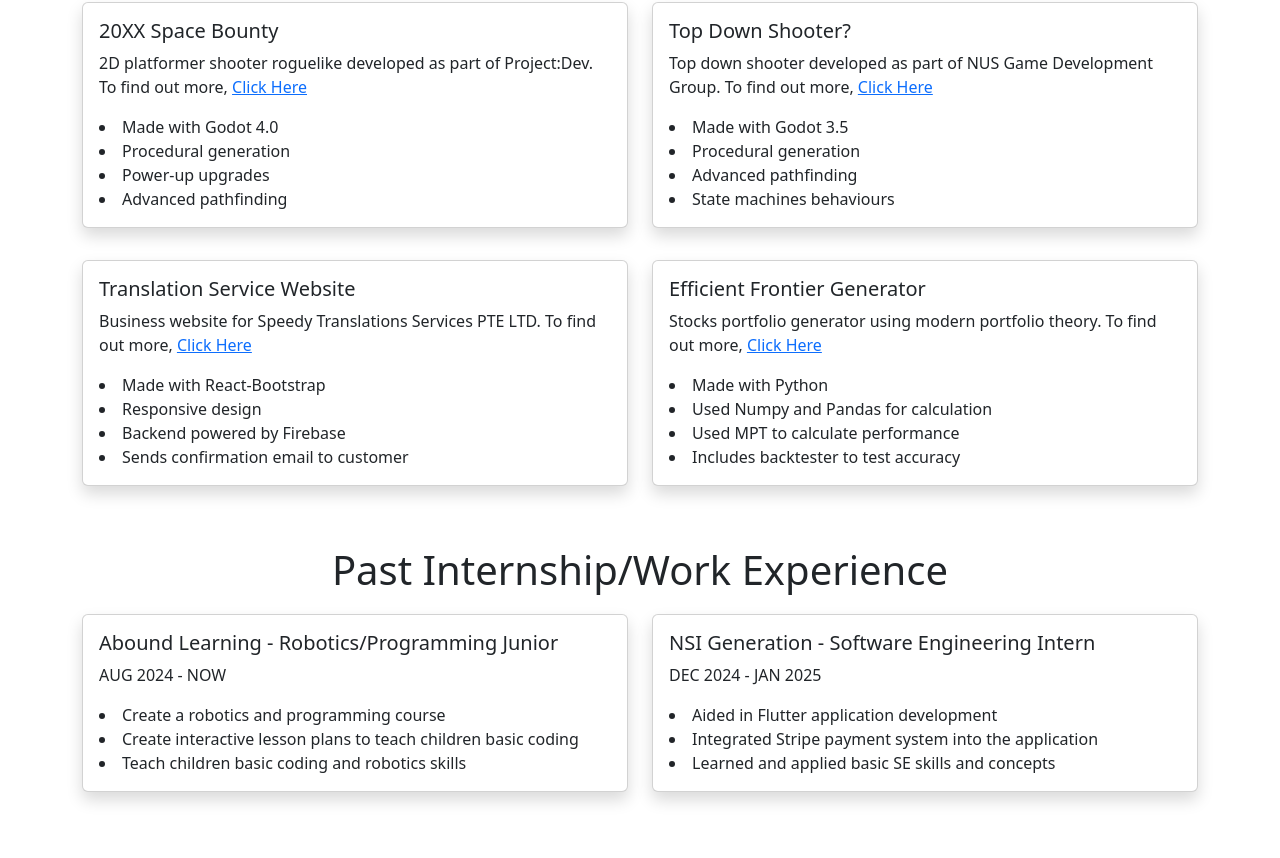
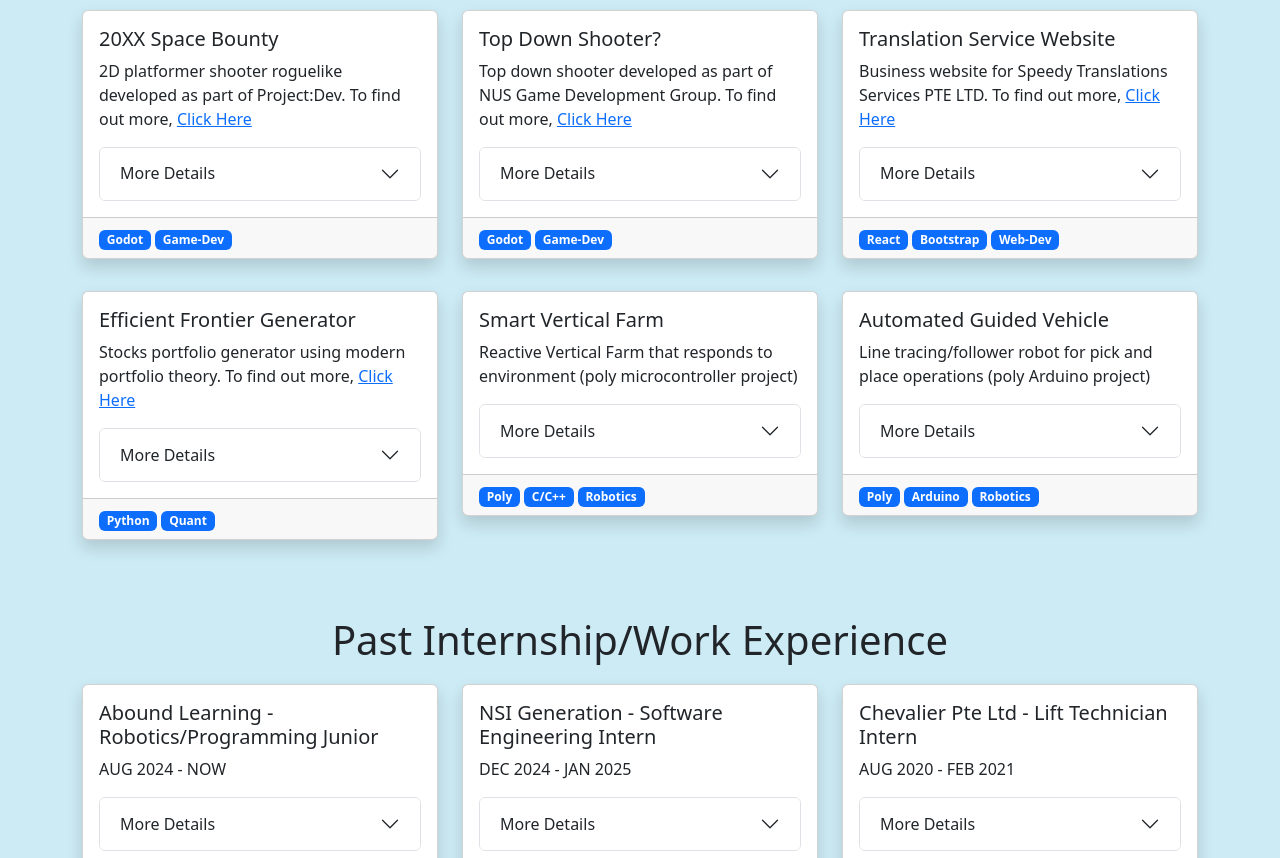
Before and after one commit to Sean-G-Han/Portfolio-Website, a React (Vite) app: page / in a window 1280 px wide. Shown: the part 882-1740 px from the top of the page. Built offline with nearby package versions, Linux system fonts and the light colour scheme.

Commit message:
Add Big Update

```diff
--- a/src/App.tsx
+++ b/src/App.tsx
@@ -7,19 +7,19 @@ import Proficiencies from './Proficiencies';
 
 function App() {
   return (
-    <div className='mb-5'>
+    <div className='mb-5' style={{ backgroundColor: '#CDEBF5' }}>
       <NavigationBar />
       <div id="introduction">
-        <Introduction />
+      <Introduction />
       </div>
       <div id="project">
-        <ProjectShowcase />
+      <ProjectShowcase />
       </div>
       <div id="workExperience">
-        <WorkExperience />
+      <WorkExperience />
       </div>
       <div id="proficiencies">
-        <Proficiencies />
+      <Proficiencies />
       </div>
     </div>
   );
--- a/src/GridWrapper.tsx
+++ b/src/GridWrapper.tsx
@@ -14,7 +14,7 @@ const GridWrapper: React.FC<GridProps> = ({ children }) => {
       <Container>
         <Row className="py-1">
           {children.map((child, index) => (
-            <Col key={index} md={6} className="mb-3">
+            <Col key={index} md={4} className="mb-3">
               {child}
             </Col>
           ))}
--- a/src/Introduction.tsx
+++ b/src/Introduction.tsx
@@ -1,4 +1,5 @@
 import { Col, Container, Image, Row } from "react-bootstrap";
+import image from "./assets/profile.jpg";
 
 function Introduction() {
   return (
@@ -9,13 +10,13 @@ function Introduction() {
             <Col xs={12} md="auto" className="d-flex justify-content-center">
               <div>
                 <Image
-                  src="https://avatars.githubusercontent.com/u/156769273?s=96&v=4"
+                  src={image}
                   alt="Profile"
                   className="img-fluid rounded-circle d-block d-md-none"
                   style={{ width: "250px" }}
                 />
                 <Image
-                  src="https://avatars.githubusercontent.com/u/156769273?s=96&v=4"
+                  src={image}
                   alt="Profile"
                   className="img-fluid rounded-circle d-none d-md-block"
                   style={{ width: "150px" }}
--- a/src/Proficiencies.tsx
+++ b/src/Proficiencies.tsx
@@ -5,19 +5,19 @@ const proficiencies = [
   { src: "https://img.icons8.com/color/96/000000/javascript.png", alt: "JavaScript" },
   { src: "https://img.icons8.com/color/96/000000/python.png", alt: "Python" },
   { src: "https://img.icons8.com/color/96/000000/java-coffee-cup-logo.png", alt: "Java" },
+  { src: "https://img.icons8.com/color/96/000000/c-plus-plus-logo.png", alt: "C++" },
   { src: "https://img.icons8.com/color/96/000000/react-native.png", alt: "React" },
   { src: "https://img.icons8.com/color/96/000000/nodejs.png", alt: "Node.js" },
   { src: "https://img.icons8.com/color/96/000000/flutter.png", alt: "Flutter" },
+  { src: "https://img.icons8.com/color/96/000000/bootstrap.png", alt: "Bootstrap" },
+  { src: "https://img.icons8.com/color/96/000000/firebase.png", alt: "Firebase" },
   { src: "https://godotengine.org/assets/press/icon_color.png", alt: "Godot" },
-  { src: "https://img.icons8.com/color/96/000000/bootstrap.png", alt: "Bootstrap" },
   { src: "https://img.icons8.com/color/96/000000/unity.png", alt: "Unity" },
-  { src: "https://img.icons8.com/color/96/000000/c-plus-plus-logo.png", alt: "C++" },
-  { src: "https://img.icons8.com/color/96/000000/firebase.png", alt: "Firebase" },
 ];
 
 function Proficiencies() {
   return (
-    <div className="py-3">
+    <div className="py-4">
       <h1 className="text-center">Proficiencies</h1>
       <Container>
         <Row className="justify-content-center">
--- a/src/Project.tsx
+++ b/src/Project.tsx
@@ -1,25 +1,50 @@
 import React from "react";
-import { Card } from "react-bootstrap"; // Ensure you're using the correct Card component
+import { Badge, Card, Accordion, ListGroup } from "react-bootstrap";
 
 interface ProjectProps {
   name: string;
   description: string;
+  badges?: string[];
   hyperlink?: string;
-	children?: React.ReactNode;
+  items?: string[]; // Accepts an array of list items
 }
 
-const Project: React.FC<ProjectProps> = ({ name, description, children, hyperlink }) => {
+const Project: React.FC<ProjectProps> = ({ name, description, badges, hyperlink, items }) => {
   return (
     <Card className="border-1 my-2 shadow">
       <Card.Body>
         <Card.Title>{name}</Card.Title>
+
         {hyperlink ? (
-          <Card.Text>{description}. To find out more, <a href={hyperlink}>Click Here</a></Card.Text>
+          <Card.Text>
+            {description}. To find out more, <a href={hyperlink}>Click Here</a>
+          </Card.Text>
         ) : (
           <Card.Text>{description}</Card.Text>
         )}
-				{children}
+
+        {items && items.length > 0 && (
+          <Accordion className="mt-2">
+            <Accordion.Item eventKey="0">
+              <Accordion.Header>More Details</Accordion.Header>
+              <Accordion.Body>
+                <ListGroup variant="flush">
+                  {items.map((item, index) => (
+                    <ListGroup.Item key={index}>{item}</ListGroup.Item>
+                  ))}
+                </ListGroup>
+              </Accordion.Body>
+            </Accordion.Item>
+          </Accordion>
+        )}
       </Card.Body>
+      <Card.Footer>
+        {badges && badges.map((badge, index) => (
+          <Badge key={index} bg="primary" className="me-1">
+            {badge}
+          </Badge>
+        ))}
+      </Card.Footer>
     </Card>
   );
 };
--- a/src/ProjectShowcase.tsx
+++ b/src/ProjectShowcase.tsx
@@ -3,33 +3,82 @@ import Project from "./Project";
 
 function ProjectShowcase() {
   return (
-      <div className="py-3">
+    <div className="py-4">
       <h1 className="text-center">Projects</h1>
       <GridWrapper>
-          <Project name="20XX Space Bounty" description="2D platformer shooter roguelike developed as part of Project:Dev" hyperlink='https://xenoxzard.itch.io/20xx-space-bounty'>
-            <li>Made with Godot 4.0</li>
-            <li>Procedural generation</li>
-            <li>Power-up upgrades</li>
-            <li>Advanced pathfinding</li>
-          </Project>
-          <Project name="Top Down Shooter?" description="Top down shooter developed as part of NUS Game Development Group" hyperlink='https://xenoxzard.itch.io/top-down-shooter-rouge-like'>
-            <li>Made with Godot 3.5</li>
-            <li>Procedural generation</li>
-            <li>Advanced pathfinding</li>
-            <li>State machines behaviours</li>
-          </Project>
-          <Project name="Translation Service Website" description="Business website for Speedy Translations Services PTE LTD" hyperlink='https://speedytranslation.web.app/'>
-            <li>Made with React-Bootstrap</li>
-            <li>Responsive design</li>
-            <li>Backend powered by Firebase</li>
-            <li>Sends confirmation email to customer</li>
-          </Project>
-          <Project name="Efficient Frontier Generator" description="Stocks portfolio generator using modern portfolio theory" hyperlink='https://github.com/Sean-G-Han/Efficient-Frontier-Generator'>
-            <li>Made with Python</li>
-            <li>Used Numpy and Pandas for calculation</li>
-            <li>Used MPT to calculate performance</li>
-            <li>Includes backtester to test accuracy</li>
-          </Project>
+        <Project
+          name="20XX Space Bounty"
+          description="2D platformer shooter roguelike developed as part of Project:Dev"
+          badges={["Godot", "Game-Dev"]}
+          hyperlink="https://xenoxzard.itch.io/20xx-space-bounty"
+          items={[
+            "Made with Godot 4.0",
+            "Procedural generation",
+            "Power-up upgrades",
+            "Advanced pathfinding"
+          ]}
+        />
+
+        <Project
+          name="Top Down Shooter?"
+          description="Top down shooter developed as part of NUS Game Development Group"
+          badges={["Godot", "Game-Dev"]}
+          hyperlink="https://xenoxzard.itch.io/top-down-shooter-rouge-like"
+          items={[
+            "Made with Godot 3.5",
+            "Procedural generation",
+            "Advanced pathfinding",
+            "State machine behaviors"
+          ]}
+        />
+
+        <Project
+          name="Translation Service Website"
+          description="Business website for Speedy Translations Services PTE LTD"
+          badges={["React", "Bootstrap", "Web-Dev"]}
+          hyperlink="https://speedytranslation.web.app/"
+          items={[
+            "Made with React-Bootstrap",
+            "Responsive design",
+            "Backend powered by Firebase",
+            "Sends confirmation email to customer"
+          ]}
+        />
+
+        <Project
+          name="Efficient Frontier Generator"
+          description="Stocks portfolio generator using modern portfolio theory"
+          badges={["Python", "Quant"]}
+          hyperlink="https://github.com/Sean-G-Han/Efficient-Frontier-Generator"
+          items={[
+            "Made with Python",
+            "Used Numpy and Pandas libraries",
+            "Used MPT to calculate performance",
+            "Includes backtester to test accuracy"
+          ]}
+        />
+
+        <Project
+          name="Smart Vertical Farm"
+          description="Reactive Vertical Farm that responds to environment (poly microcontroller project)"
+          badges={["Poly", "C/C++", "Robotics"]}
+          items={[
+            "Programmed a smart vertical farm",
+            "Programmed modes of operation (Automatic/Manual/Calibrate) in C",
+            "Designed temperature control systems using PID Controllers"
+          ]}
+        />
+
+        <Project
+          name="Automated Guided Vehicle"
+          description="Line tracing/follower robot for pick and place operations (poly Arduino project)"
+          badges={["Poly", "Arduino", "Robotics"]}
+          items={[
+            "Programmed robot to complete line-tracing operations in Python",
+            "Programmed CNC routers and lathe to machine out parts",
+            "Constructed a robot to perform simple 'pick and place' operations"
+          ]}
+        />
       </GridWrapper>
     </div>
   );
--- a/src/WorkExperience.tsx
+++ b/src/WorkExperience.tsx
@@ -3,19 +3,50 @@ import Project from "./Project";
 
 function WorkExperience() {
     return (
-      <div className="py-3">
+      <div className="py-4">
         <h1 className="text-center">Past Internship/Work Experience</h1>
         <GridWrapper>
-          <Project name="Abound Learning - Robotics/Programming Junior" description="AUG 2024 - NOW">
-            <li>Create a robotics and programming course</li>
-            <li>Create interactive lesson plans to teach children basic coding </li>
-            <li>Teach children basic coding and robotics skills</li>
-          </Project>
-          <Project name="NSI Generation - Software Engineering Intern" description="DEC 2024 - JAN 2025">
-            <li>Aided in Flutter application development</li>
-            <li>Integrated Stripe payment system into the application</li>
-            <li>Learned and applied basic SE skills and concepts</li>
-          </Project>
+          <Project
+            name="Abound Learning - Robotics/Programming Junior"
+            description="AUG 2024 - NOW"
+            badges={[
+              "Robotics",
+              "Programming",
+              "Education"
+            ]}
+            items={[
+              "Create a robotics and programming course",
+              "Create interactive lesson plans to teach children basic coding",
+              "Teach children basic coding and robotics skills"
+            ]}
+          />
+
+          <Project
+            name="NSI Generation - Software Engineering Intern"
+            description="DEC 2024 - JAN 2025"
+            badges={[
+              "Flutter",
+              "Stripe",
+              "Software-Engineering"
+            ]}
+            items={[
+              "Aided in Flutter application development",
+              "Integrated Stripe payment system into the application",
+              "Learned and applied basic SE skills and concepts"
+            ]}
+          />
+                    <Project
+            name="Chevalier Pte Ltd - Lift Technician Intern"
+            description="AUG 2020 - FEB 2021"
+            badges={[
+              "Engineering"
+            ]}
+            items={[
+              "Aided in Lift maintenance and repair",
+              "Learned basic engineering concepts and skills",
+              "Worked with a team of experienced lift technicians"
+            ]}
+          />
         </GridWrapper>
       </div>
     );
```
Also changed, not shown: src/NavigationBar.tsx (+11 -2 lines), src/assets/profile.jpg (added). Lines whose indentation alone changed are shown as unchanged.
